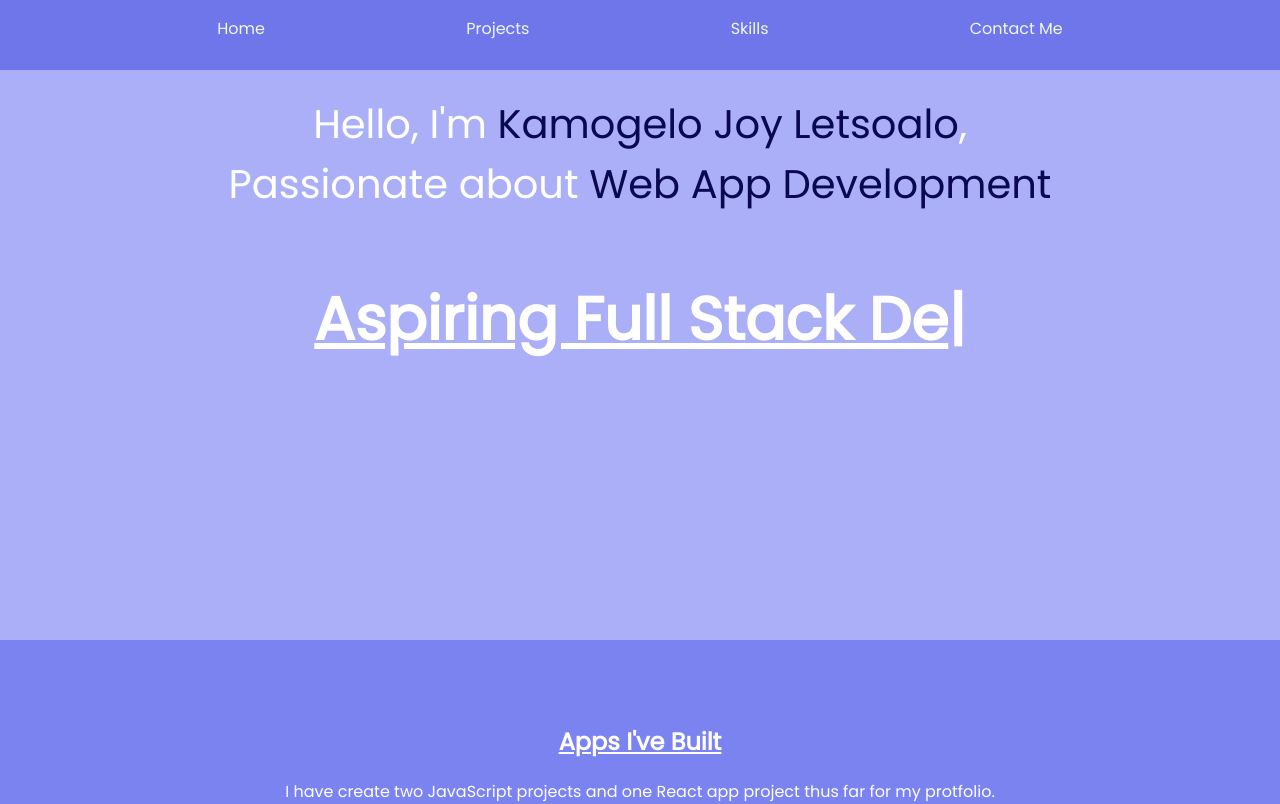
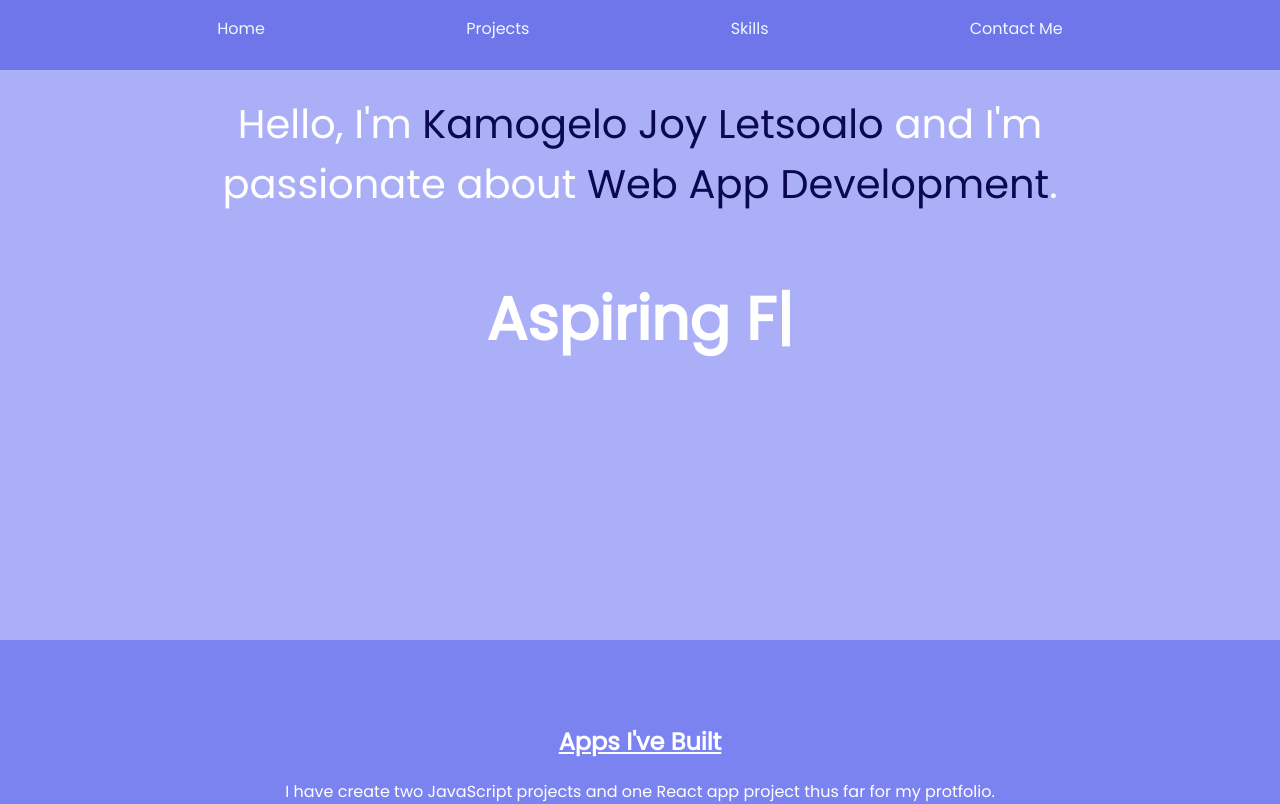
Before and after one commit to Kamogelo07/Portfolio, a React (Create React App) app: page / in a window 1280 px wide. Shown: the top 804 px of the page. Built offline with nearby package versions, Linux system fonts and the light colour scheme.

Commit message:
made changes to home and nav components

```diff
--- a/src/components/Home/Home.js
+++ b/src/components/Home/Home.js
@@ -10,32 +10,33 @@ const Home = () => {
           <div className="profile-details-name">
             <span className="primary-text">
               Hello, I'm{" "}
-              <span className="highlighted-text">Kamogelo Joy Letsoalo</span>,
+              <span className="highlighted-text">Kamogelo Joy Letsoalo</span>{" "}
+              and I'm
             </span>
             <br />
             <span className="profile-role-tagline">
-              Passionate about{" "}
-              <span className="highlighted-text">Web App Development</span>
+              passionate about{" "}
+              <span className="highlighted-text">Web App Development</span>.
             </span>
           </div>
 
           <div className="profile-details-role">
             <span className="primary-text">
-              <h1>
+              <h2>
                 <Typical
                   loop={Infinity}
                   steps={[
-                    "Ethusiastic Dev",
-                    1000,
-                    "Aspiring Full Stack Developer",
-                    1000,
                     "Bsc IT Graudate",
                     1000,
-                    "React Dev",
+                    "Front-End Dev",
+                    1000,
+                    "Aspiring Full-Stack Dev",
+                    1000,
+                    "Ethusiastic Dev",
                     1000,
                   ]}
                 />
-              </h1>
+              </h2>
             </span>
           </div>
         </div>
```
Also changed, not shown: src/components/NavBar/Navbar.js (+0 -20 lines).
